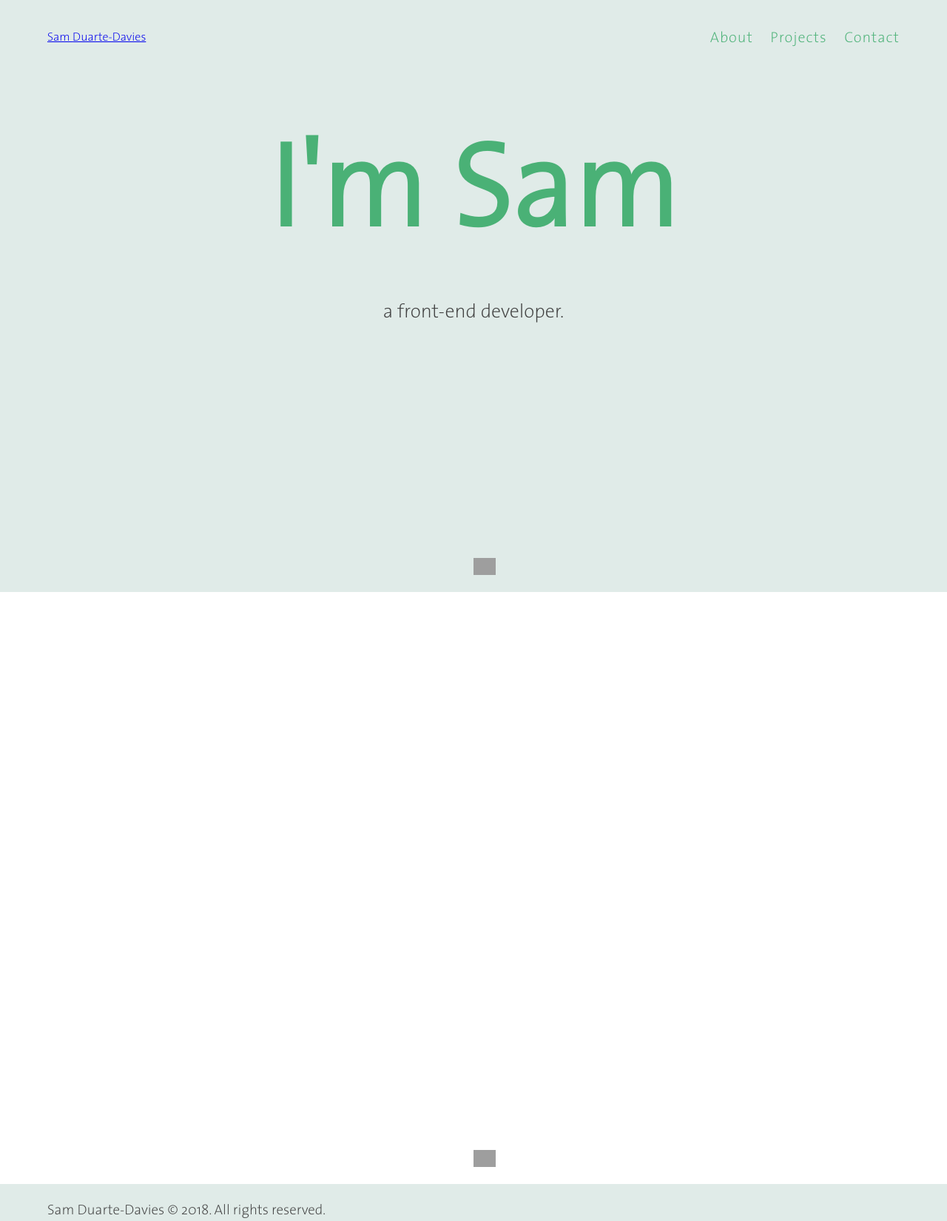
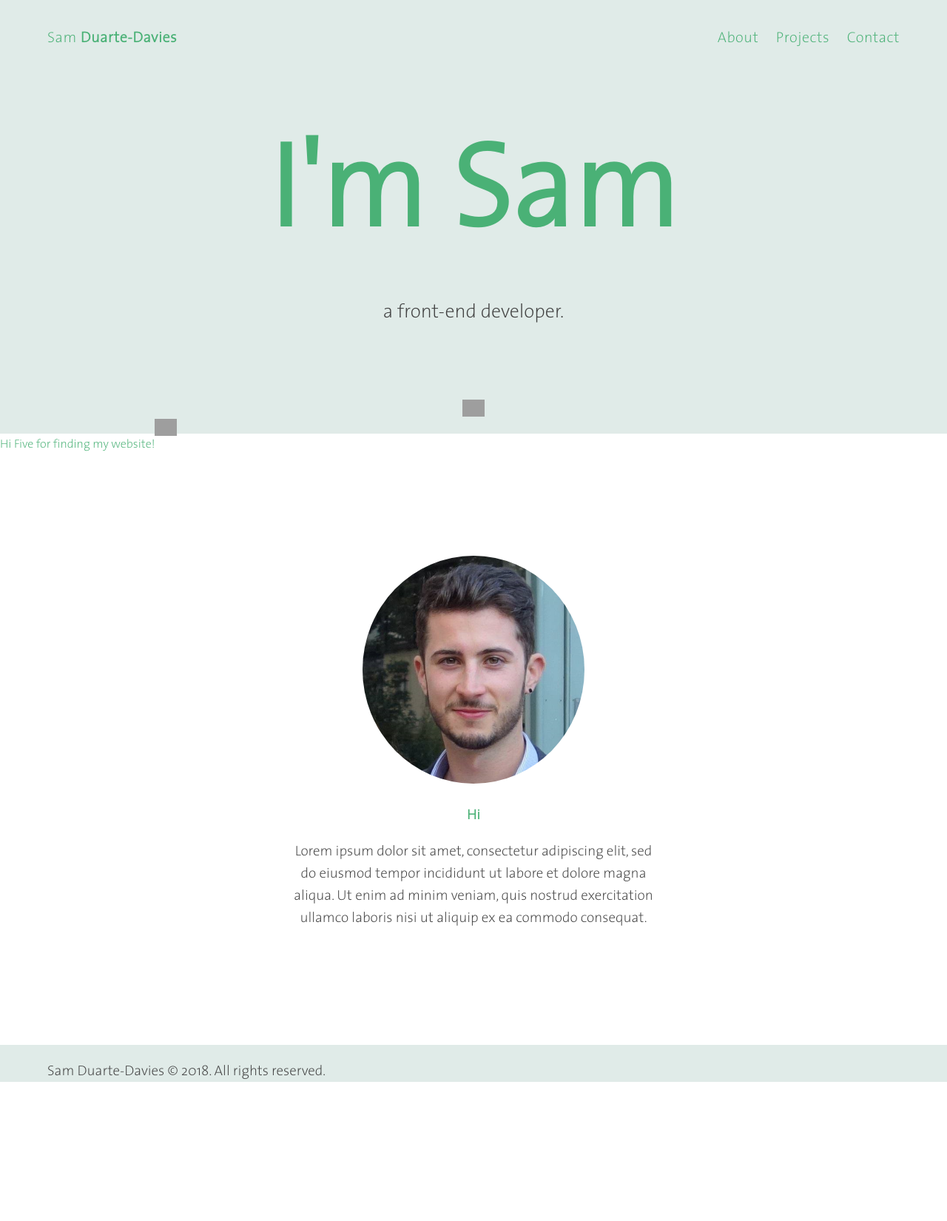
Before and after one commit to samduartedavies/portfolio-new, a PHP site: page / in a window 1280 px wide. Shown: the whole page at 74% size. After the commit the page ends 1462 px from the top, so only its background shows below. Run offline with PHP 8.4, Linux system fonts and the light colour scheme; style sheets or scripts are compiled from the project's sources; some libraries are stand-ins or nearby versions; some web fonts are replaced; grey boxes are pictures that could not be loaded.

Commit message:
centered up content, added my sxc face

```diff
--- a/common/scss/_body.scss
+++ b/common/scss/_body.scss
@@ -32,4 +32,8 @@ html {
 
 .container {
   @include containerize;
+  &--narrow {
+    max-width: 500px;
+    margin: 0 auto;
+  }
 }
--- /dev/null
+++ b/common/scss/_img.scss
@@ -0,0 +1,10 @@
+.img {
+  max-width: 100%;
+  width: auto;
+  height: auto;
+  margin: 0 auto;
+  &--circle {
+    border-radius: 50%;
+    max-width: 300px;
+  }
+}
--- a/common/scss/_navigation.scss
+++ b/common/scss/_navigation.scss
@@ -27,7 +27,7 @@
       position: relative;
       display: inline-block;
       font-size: 20px;
-      letter-spacing: 1px;
+      letter-spacing: 0.5px;
       @include breakpoint('phone') {
         width: 100%;
       }
@@ -146,4 +146,13 @@
       }
     }
   }
+  &__logo {
+    text-decoration: none;
+    color: $primary;
+    font-size: 20px;
+    letter-spacing: 0.5px;
+    span {
+      font-weight: bold;
+    }
+  }
 }
--- a/common/scss/_section.scss
+++ b/common/scss/_section.scss
@@ -1,6 +1,4 @@
 .section {
-  min-height: 100vh;
-  text-align: center;
   position: relative;
   &--banner {
     background: $secondary;
@@ -15,6 +13,16 @@
       font-size: 26px;
     }
   }
+  &--fullheight {
+    min-height: 100vh;
+    text-align: center;
+  }
+  &--centered {
+    text-align: center;
+    display: flex;
+    justify-content: center;
+    align-items: center;
+  }
   &__next {
     position: absolute;
     cursor: pointer;
--- a/common/scss/main.scss
+++ b/common/scss/main.scss
@@ -8,3 +8,4 @@
 @import '_footer';
 @import '_page';
 @import '_section';
+@import '_img';
--- a/index.php
+++ b/index.php
@@ -1,15 +1,24 @@
 <?php include $_SERVER['DOCUMENT_ROOT'] . '/common/php/functions.php'; ?>
 
 <?php getHeader('Bellhouse Joseph - Lorem Ipsum', 'Lorm ipsum', 'page-home'); ?>
-  <section class="section section--banner">
+  <section class="section section--banner section--centered">
     <div class="container">
       <h1>I'm Sam</h1>
       <p>a front-end developer.</p>
     </div>
     <a class="section__next">&nbsp;</a>
   </section>
-  <section class="section">
+  <section class="section section--hifivee">
+    Hi Five for finding my website!
     <a class="section__next">&nbsp;</a>
+  </section>
+  <section class="section section--fullheight section--centered">
+    <div class="container container--narrow">
+      <img class="img--circle" srcset=""
+      src="/common/images/my-beautiful-face.jpg" alt="Sam Duarte-Davies' beautiful face" />
+      <h3>Hi</h3>
+      <p>Lorem ipsum dolor sit amet, consectetur adipiscing elit, sed do eiusmod tempor incididunt ut labore et dolore magna aliqua. Ut enim ad minim veniam, quis nostrud exercitation ullamco laboris nisi ut aliquip ex ea commodo consequat.</p>
+    </div>
   </section>
 
 <?php getFooter(); ?>
```
Also changed, not shown: common/images/my-beautiful-face.jpg (added).
